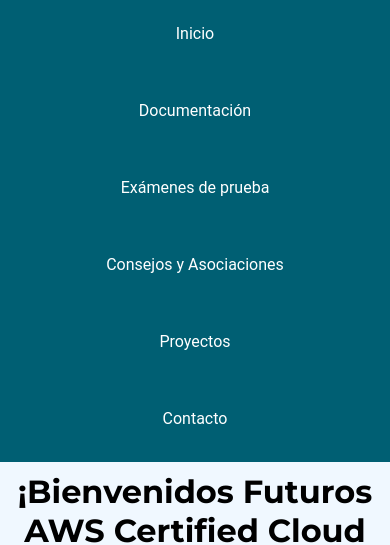
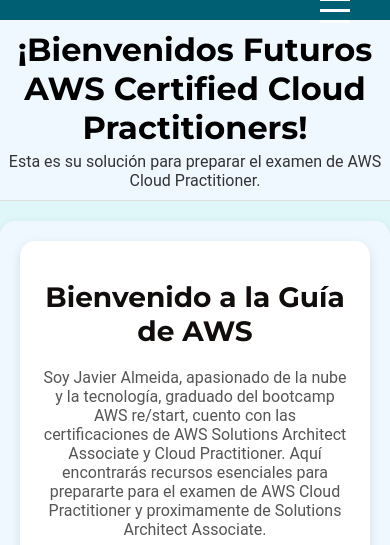
Before and after one commit to javieralmeida30/AWSGuide, a React (Create React App) app: page / in a window 390 px wide. Shown: the top 545 px of the page. Built offline with nearby package versions, Linux system fonts and the light colour scheme.

Commit message:
navbar responsive

```diff
--- a/src/components/Navbar.css
+++ b/src/components/Navbar.css
@@ -1,23 +1,29 @@
+/* General Navbar Styles */
 nav {
+    background-color: #005f73;
+    padding: 10px 20px;
+}
+
+.nav-container {
     display: flex;
     justify-content: center;
-    background-color: #005f73;
-    padding: 10px 0;
+    align-items: center;
+    position: relative; /* Asegura que los elementos posicionados se alineen correctamente */
 }
 
-nav ul {
+.nav-links ul {
     list-style-type: none;
-    padding: 0;
-    margin: 0;
     display: flex;
     gap: 20px;
+    margin: 0;
+    padding: 0;
 }
 
-nav ul li {
+.nav-links ul li {
     display: inline;
 }
 
-nav ul li a {
+.nav-links ul li a {
     color: white;
     text-decoration: none;
     padding: 10px 20px;
@@ -25,20 +31,57 @@
     transition: background-color 0.3s, transform 0.3s;
 }
 
-nav ul li a:hover {
+.nav-links ul li a:hover {
     background-color: #052d35;
     transform: translateY(-2px);
     border-radius: 5px;
 }
 
-/* Responsive Design */
+/* Hamburger Menu Styles */
+.nav-toggle {
+    display: none;
+    flex-direction: column;
+    cursor: pointer;
+    position: absolute;
+    right: 20px; /* Posiciona el menú hamburguesa a la derecha */
+}
+
+.nav-toggle .bar {
+    width: 25px;
+    height: 3px;
+    background-color: white;
+    margin: 4px 0;
+    transition: 0.3s;
+}
+
+/* Responsive Styles */
 @media (max-width: 768px) {
-    nav ul {
-        flex-direction: column;
-        align-items: center;
+    .nav-links {
+        display: none;
+        width: 100%;
+        background-color: #005f73;
     }
 
-    nav ul li {
-        margin-bottom: 10px;
+    .nav-links.open {
+        display: block;
+    }
+
+    .nav-links ul {
+        flex-direction: column;
+        gap: 0;
+        padding: 10px;
+    }
+
+    .nav-links ul li {
+        text-align: center;
+        margin: 10px 0;
+    }
+
+    .nav-toggle {
+        display: flex;
+    }
+
+    .nav-toggle .bar {
+        width: 30px;
     }
 }
--- a/src/components/Navbar.js
+++ b/src/components/Navbar.js
@@ -1,30 +1,45 @@
-import React from 'react';
+import React, { useState } from 'react';
 import { Link } from 'react-router-dom';
 import './Navbar.css';
 
 function Navbar() {
+    const [isOpen, setIsOpen] = useState(false);
+
+    const toggleMenu = () => {
+        setIsOpen(!isOpen);
+    };
+
     return (
         <nav>
+            <div className="nav-container">
+                <div className="nav-toggle" onClick={toggleMenu}>
+                    <div className="bar"></div>
+                    <div className="bar"></div>
+                    <div className="bar"></div>
+                </div>
+                <div className={`nav-links ${isOpen ? 'open' : ''}`}>
                     <ul>
                         <li>
-            <Link to="/">Inicio</Link>
+                            <Link to="/" onClick={toggleMenu}>Inicio</Link>
                         </li>
                         <li>
-            <Link to="/Documentación">Documentación</Link>
+                            <Link to="/Documentación" onClick={toggleMenu}>Documentación</Link>
                         </li>
                         <li>
-            <Link to="/exams">Exámenes de prueba</Link>
+                            <Link to="/exams" onClick={toggleMenu}>Exámenes de prueba</Link>
                         </li>
                         <li>
-            <Link to="/tips">Consejos y Asociaciones</Link>
+                            <Link to="/tips" onClick={toggleMenu}>Consejos y Asociaciones</Link>
                         </li>
                         <li>
-            <Link to="/proyectos">Proyectos</Link>
+                            <Link to="/proyectos" onClick={toggleMenu}>Proyectos</Link>
                         </li>
                         <li>
-            <Link to="/contact">Contacto</Link>
+                            <Link to="/contact" onClick={toggleMenu}>Contacto</Link>
                         </li>
                     </ul>
+                </div>
+            </div>
         </nav>
     );
 }
```
Lines whose indentation alone changed are shown as unchanged.
